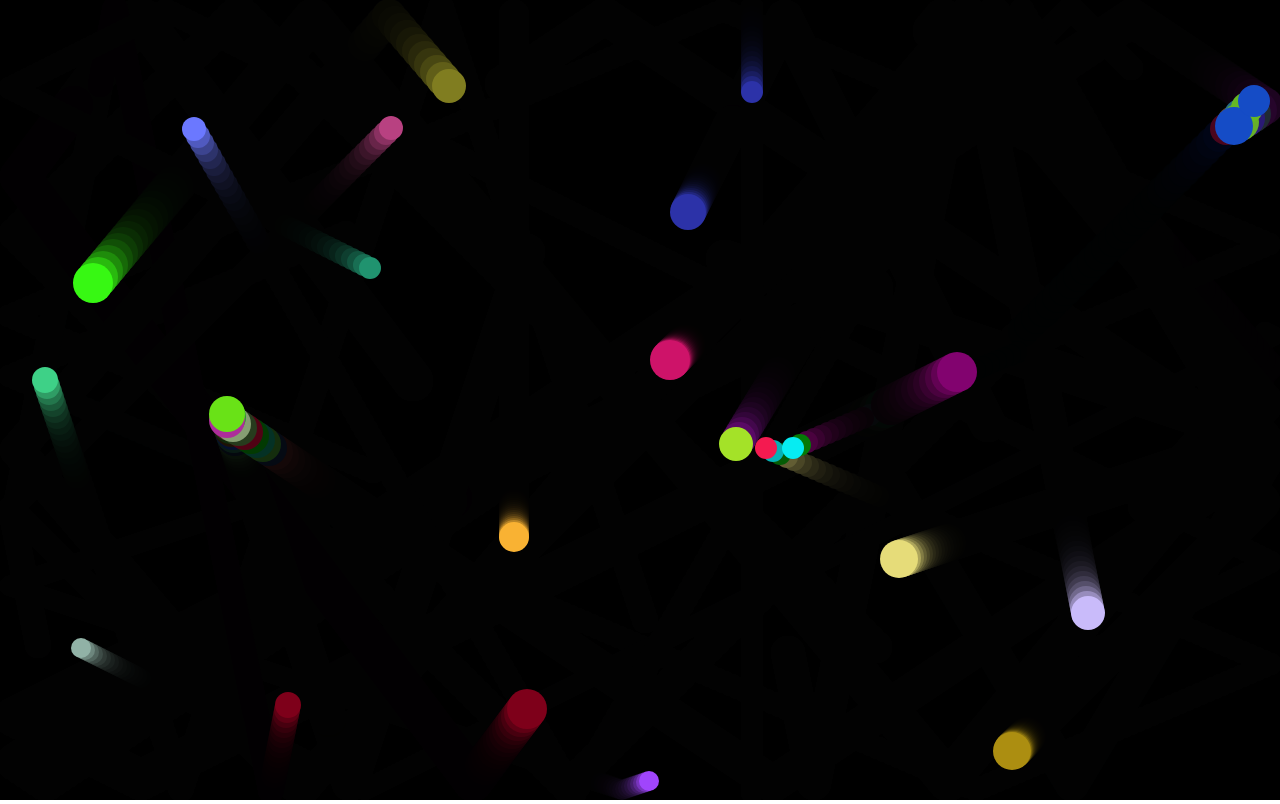
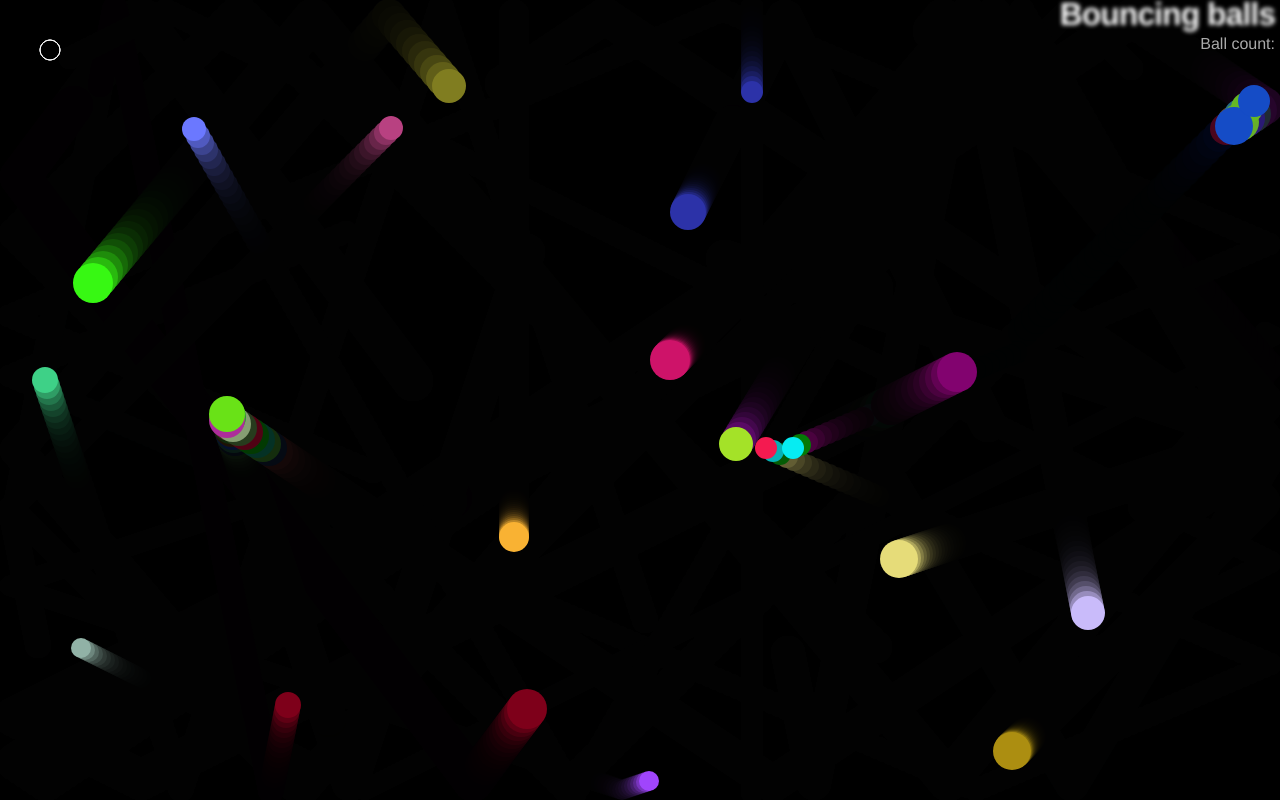
Before and after one commit to Marko-polo-code/bouncing-balls, a plain HTML site: page index.html in a window 1280 px wide. Drawn offline with Linux system fonts and the light colour scheme.

Commit message:
added a evilecircle that eats the bouncing balls

```diff
--- a/index.html
+++ b/index.html
@@ -8,6 +8,8 @@
   </head>
 
   <body>
+    <h1>Bouncing balls</h1>
+    <p>Ball count: </p>
     <canvas></canvas>
 
     <script src="./javascript/main.js"></script>
--- a/javascript/main.js
+++ b/javascript/main.js
@@ -2,6 +2,7 @@
 
 const canvas = document.querySelector('canvas');
 const ctx = canvas.getContext('2d');
+const para = document.querySelector('p');
 
 const width = (canvas.width = window.innerWidth);
 const height = (canvas.height = window.innerHeight);
@@ -19,18 +20,82 @@ function randomRGB() {
   return `rgb(${random(0, 255)},${random(0, 255)},${random(0, 255)})`;
 }
 
-class Ball {
-  constructor(x, y, velX, velY, color, size) {
+class Shape {
+  constructor(x, y, velX, velY) {
     this.x = x;
     this.y = y;
     this.velX = velX;
     this.velY = velY;
-    this.color = color;
-    this.size = size;
+  }
+}
+
+class EvilCircle extends Shape {
+  constructor(x, y, velX, velY, color, size) {
+    super(x, y, 20, 20);
+    this.color = 'white';
+    this.size = 10;
+
+    window.addEventListener("keydown", (e) => {
+      switch (e.key) {
+        case "a":
+          this.x -= this.velX;
+          break;
+        case "d":
+          this.x += this.velX;
+          break;
+        case "w":
+          this.y -= this.velY;
+          break;
+        case "s":
+          this.y += this.velY;
+          break;
+      }
+    });
   }
 
   draw() {
     ctx.beginPath();
+    ctx.strokeStyle = this.color;
+    ctx.arc(this.x, this.y, this.size, 0, 2 * Math.PI);
+    ctx.stroke();
+  }
+
+  checkBounds() {
+    if ((this.x + this.size) >= width || (this.x - this.size) <= 0) {
+      this.x = -(this.velX);
+    }
+
+    if ((this.y + this.size) >= height || (this.y - this.size) <= 0) {
+      this.y = -(this.velY);
+    }
+  }
+
+  collisionDetect() {
+    for (const ball of balls) {
+      if (ball.exists) {
+        const dx = this.x - ball.x;
+        const dy = this.y - ball.y;
+        const distance = Math.sqrt(dx * dx + dy * dy);
+
+        if (distance < this.size + ball.size) {
+          ball.exists = false;
+        }
+      }
+    }
+  }
+}
+
+class Ball extends Shape {
+  constructor(x, y, velX, velY, color, size, exists) {
+    super(x, y, velX, velY);
+    this.color = color;
+    this.size = size;
+    this.exists = true;
+  }
+
+  draw() {
+    ctx.beginPath();
+    const lineWidth = 3;
     ctx.fillStyle = this.color;
     ctx.arc(this.x, this.y, this.size, 0, 2 * Math.PI);
     ctx.fill();
@@ -59,7 +124,7 @@ class Ball {
 
   collisionDetect() {
     for (const ball of balls) {
-      if (this !== ball) {
+      if ((this !== ball) && ball.exists) {
         const dx = this.x - ball.x;
         const dy = this.y - ball.y;
         const distance = Math.sqrt(dx * dx + dy * dy);
@@ -74,6 +139,7 @@ class Ball {
 }
 
 const balls = [];
+let ballCount = 0;
 
 while (balls.length < 25) {
   const size = random(10, 20);
@@ -91,14 +157,21 @@ while (balls.length < 25) {
   balls.push(ball);
 }
 
+const evileCircle = new EvilCircle(50, 50, 20, 20, 'white', 10);
+
 function loop() {
   ctx.fillStyle = "rgba(0, 0, 0, 0.25)";
   ctx.fillRect(0, 0, width, height);
+  evileCircle.draw();
+  evileCircle.checkBounds();
+  evileCircle.collisionDetect();
 
   for (const ball of balls) {
-    ball.draw();
-    ball.update();
-    ball.collisionDetect();
+    if (ball.exists) {
+      ball.draw();
+      ball.update();
+      ball.collisionDetect();
+    }
   }
 
   requestAnimationFrame(loop);
--- a/style.css
+++ b/style.css
@@ -23,3 +23,11 @@ h1 {
   color: transparent;
   text-shadow: 0 0 4px white;
 }
+
+p {
+  position: absolute;
+  margin: 0;
+  top: 35px;
+  right: 5px;
+  color: #aaa;
+}
```
